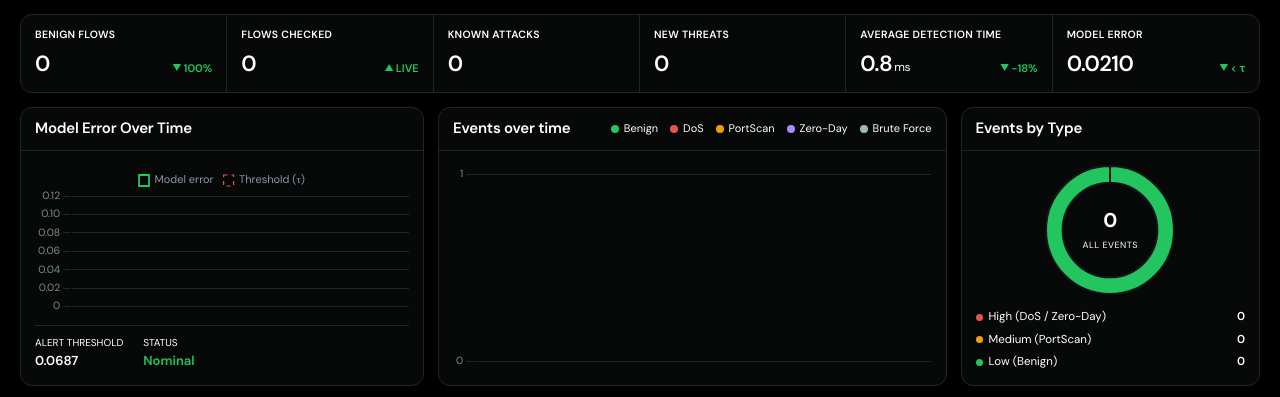
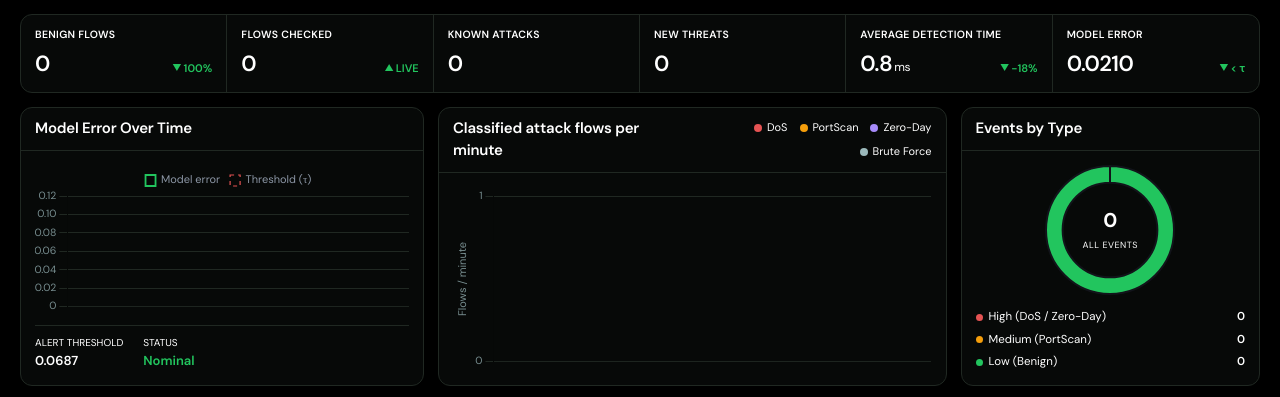
Before and after one commit to vipuljain675-projects/CyberAI, a plain HTML site: page frontend/index.html in a window 1280 px wide. Shown: the top 397 px of the page. Drawn offline with nearby package versions, Linux system fonts and the light colour scheme; no server answers.

Commit message:
Show attack flow counts per minute

```diff
--- a/frontend/app.js
+++ b/frontend/app.js
@@ -6,6 +6,15 @@
  */
 
 // Global Dashboard State
+const EVENT_BUCKET_MS = 60_000;
+const EVENT_BUCKET_LIMIT = 20;
+const EVENT_SERIES = [
+  { label: "DoS", classification: "DoS", color: "#e55353" },
+  { label: "PortScan", classification: "PortScan", color: "#f59e0b" },
+  { label: "Zero-Day", classification: "Infiltration_ZeroDay", color: "#a78bfa" },
+  { label: "Brute Force", classification: "BruteForce", color: "#9bb9bb" }
+];
+
 const BACKEND_BASE = (window.location.port === "8000" && (window.location.hostname === "127.0.0.1" || window.location.hostname === "localhost"))
   ? ""
   : "http://127.0.0.1:8000";
@@ -24,6 +33,9 @@ const state = {
   prototypes: [],
   flowsHistory: [],
   flowReceiveTimes: [],
+  eventBuckets: new Map(),
+  eventWindowStart: null,
+  latestEventBucket: null,
   isStreamPaused: false,
   topologyZoom: 1,
   selectedEndpoint: null,
@@ -134,58 +146,23 @@ function initCharts() {
     }
   });
 
-  // 2. Notable Events Over Time (Multi-line Timeline)
+  // 2. Classified attack flows per minute.
   const ctxEvents = document.getElementById("chart-events-timeline").getContext("2d");
   state.charts.eventsTimeline = new Chart(ctxEvents, {
     type: "line",
     data: {
       labels: [],
       datasets: [
-        {
-          label: "Benign",
+        ...EVENT_SERIES.map(series => ({
+          label: series.label,
           data: [],
-          borderColor: "#22c55e",
+          borderColor: series.color,
           borderWidth: 1.8,
           pointRadius: 2,
           pointHoverRadius: 4,
-          tension: 0.3
-        },
-        {
-          label: "DoS",
-          data: [],
-          borderColor: "#e55353",
-          borderWidth: 1.8,
-          pointRadius: 2,
-          pointHoverRadius: 4,
-          tension: 0.3
-        },
-        {
-          label: "PortScan",
-          data: [],
-          borderColor: "#f59e0b",
-          borderWidth: 1.8,
-          pointRadius: 2,
-          pointHoverRadius: 4,
-          tension: 0.3
-        },
-        {
-          label: "Zero-Day",
-          data: [],
-          borderColor: "#a78bfa",
-          borderWidth: 1.8,
-          pointRadius: 2,
-          pointHoverRadius: 4,
-          tension: 0.3
-        },
-        {
-          label: "Brute Force",
-          data: [],
-          borderColor: "#9bb9bb",
-          borderWidth: 1.8,
-          pointRadius: 2,
-          pointHoverRadius: 4,
-          tension: 0.3
-        }
+          stepped: "middle",
+          fill: false
+        }))
       ]
     },
     options: {
@@ -199,8 +176,19 @@ function initCharts() {
         },
         y: {
           grid: { color: gridColor },
-          ticks: { color: tickColor, font: monoFont, stepSize: 1 },
-          beginAtZero: true
+          beginAtZero: true,
+          title: {
+            display: true,
+            text: "Flows / minute",
+            color: tickColor,
+            font: sansFont
+          },
+          ticks: {
+            color: tickColor,
+            font: monoFont,
+            precision: 0,
+            maxTicksLimit: 6
+          }
         }
       },
       plugins: {
@@ -683,10 +671,55 @@ function insertTableRow(flow) {
 }
 
 function updateCharts(flow) {
-  const timeLabel = new Date().toLocaleTimeString().split(" ")[0];
+  const receivedAt = Date.parse(flow.timestamp);
+  const eventTime = Number.isFinite(receivedAt) ? receivedAt : Date.now();
+  const eventBucket = Math.floor(eventTime / EVENT_BUCKET_MS) * EVENT_BUCKET_MS;
+  const chartEvents = state.charts.eventsTimeline;
+  const classificationIndex = EVENT_SERIES.findIndex(
+    series => series.classification === flow.classification
+  );
+
+  if (state.latestEventBucket === null || eventBucket > state.latestEventBucket) {
+    state.latestEventBucket = eventBucket;
+  }
+  if (state.eventWindowStart === null) state.eventWindowStart = eventBucket;
+
+  const firstVisibleBucket = Math.max(
+    state.eventWindowStart,
+    state.latestEventBucket - (EVENT_BUCKET_LIMIT - 1) * EVENT_BUCKET_MS
+  );
+  state.eventWindowStart = firstVisibleBucket;
+
+  if (eventBucket >= firstVisibleBucket && eventBucket <= state.latestEventBucket) {
+    if (!state.eventBuckets.has(eventBucket)) {
+      state.eventBuckets.set(eventBucket, EVENT_SERIES.map(() => 0));
+    }
+    if (classificationIndex >= 0) {
+      state.eventBuckets.get(eventBucket)[classificationIndex] += 1;
+    }
+  }
+
+  for (const bucket of state.eventBuckets.keys()) {
+    if (bucket < firstVisibleBucket || bucket > state.latestEventBucket) {
+      state.eventBuckets.delete(bucket);
+    }
+  }
+
+  const visibleBuckets = [];
+  for (let bucket = firstVisibleBucket; bucket <= state.latestEventBucket; bucket += EVENT_BUCKET_MS) {
+    visibleBuckets.push(bucket);
+  }
+  chartEvents.data.labels = visibleBuckets.map(bucket =>
+    new Date(bucket).toLocaleTimeString([], { hour: "2-digit", minute: "2-digit" })
+  );
+  chartEvents.data.datasets.forEach((dataset, index) => {
+    dataset.data = visibleBuckets.map(bucket => state.eventBuckets.get(bucket)?.[index] ?? 0);
+  });
+  chartEvents.update("none");
 
   // 1. Update MSE Departure Chart
   const chartMSE = state.charts.mseTimeline;
+  const timeLabel = new Date(eventTime).toLocaleTimeString().split(" ")[0];
   chartMSE.data.labels.push(timeLabel);
   chartMSE.data.datasets[0].data.push(flow.reconstruction_error);
   chartMSE.data.datasets[1].data.push(state.threshold);
@@ -697,22 +730,6 @@ function updateCharts(flow) {
     chartMSE.data.datasets[1].data.shift();
   }
   chartMSE.update("none");
-
-  // 2. Update event-type timeline.
-  const chartEvents = state.charts.eventsTimeline;
-  chartEvents.data.labels.push(timeLabel);
-
-  chartEvents.data.datasets[0].data.push(flow.classification === "BENIGN" ? 1 : 0);
-  chartEvents.data.datasets[1].data.push(flow.classification === "DoS" ? 1 : 0);
-  chartEvents.data.datasets[2].data.push(flow.classification === "PortScan" ? 1 : 0);
-  chartEvents.data.datasets[3].data.push(flow.classification === "Infiltration_ZeroDay" ? 1 : 0);
-  chartEvents.data.datasets[4].data.push(flow.classification === "BruteForce" ? 1 : 0);
-
-  if (chartEvents.data.labels.length > 20) {
-    chartEvents.data.labels.shift();
-    chartEvents.data.datasets.forEach(dataset => dataset.data.shift());
-  }
-  chartEvents.update("none");
 
   // 3. Update Splunk Donut Chart & Center Stats
   const highCount = state.zeroDayCount + state.flowsHistory.filter(f => f.classification === "DoS").length;
--- a/frontend/index.html
+++ b/frontend/index.html
@@ -92,12 +92,11 @@
         </div>
       </div>
 
-      <!-- Card 2: Notable Events Over Time (Multi-line Timeline) -->
+      <!-- Card 2: Classified attack flows per minute -->
       <div class="soc-card col-5">
         <div class="card-header">
-          <h2 class="card-title">Events over time</h2>
+          <h2 class="card-title">Classified attack flows per minute</h2>
           <div class="card-legend-inline">
-            <span class="legend-item"><span class="legend-box" style="background:#22c55e;"></span> Benign</span>
             <span class="legend-item"><span class="legend-box" style="background:#e55353;"></span> DoS</span>
             <span class="legend-item"><span class="legend-box" style="background:#f59e0b;"></span> PortScan</span>
             <span class="legend-item"><span class="legend-box" style="background:#a78bfa;"></span> Zero-Day</span>
```
